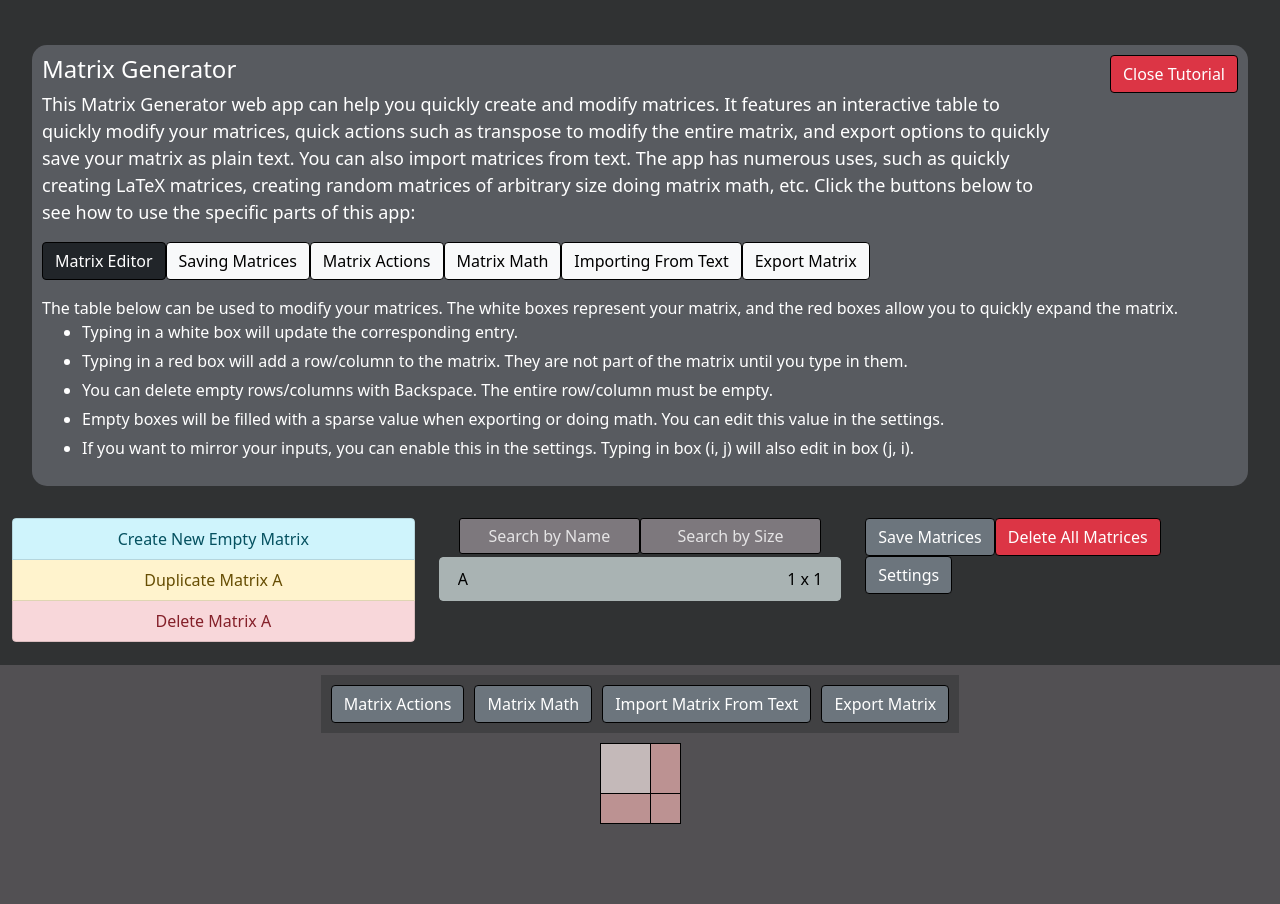
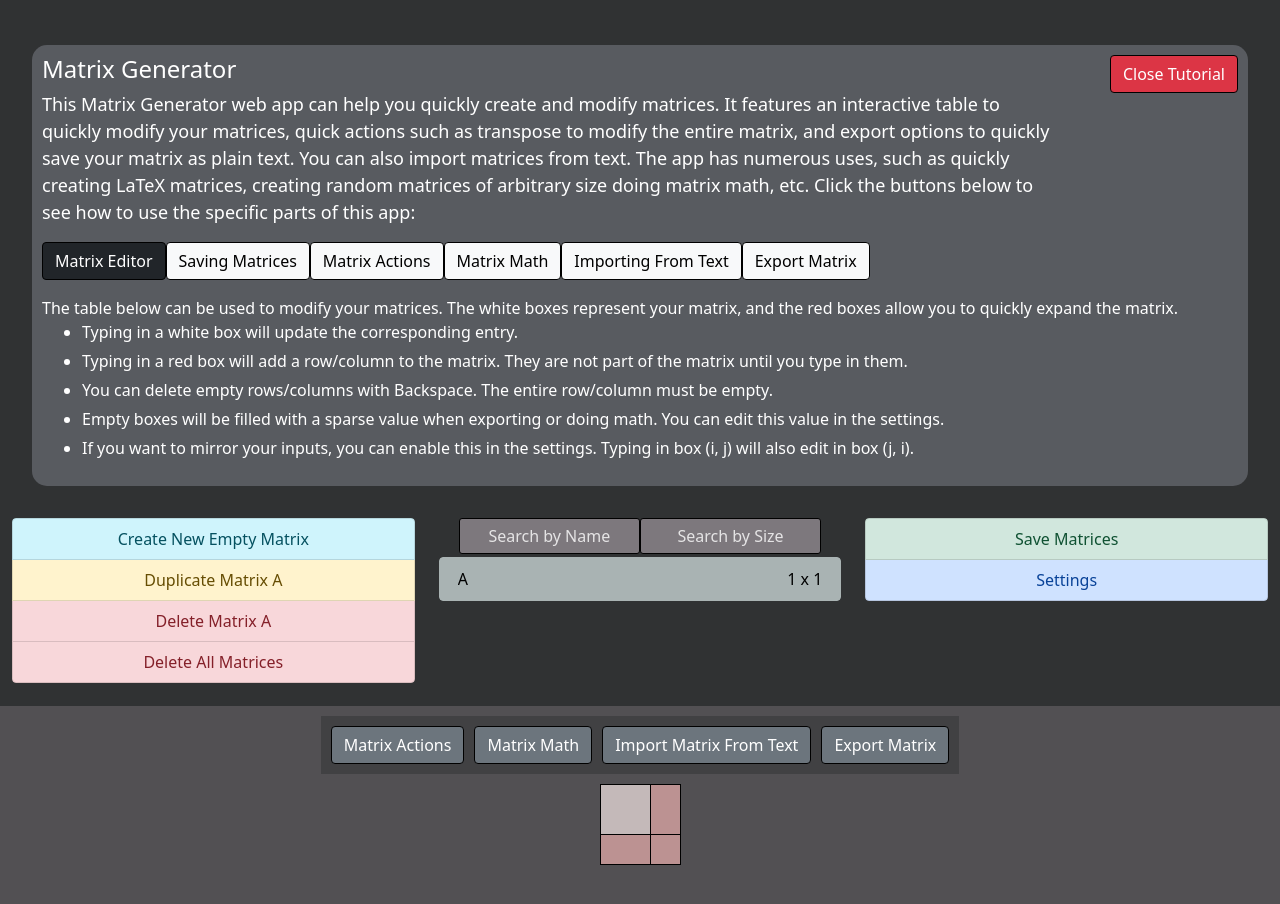
Before and after one commit to andrewctam/matrix-gen, a React (Create React App) app: page / in a window 1280 px wide. Shown: the top 904 px of the page. Built offline with nearby package versions, Linux system fonts and the light colour scheme.

Commit message:
Update UI

```diff
--- a/src/App.js
+++ b/src/App.js
@@ -21,7 +21,7 @@ function App(props) {
     useEffect( () => {
         if (autoSave)
             saveToLocalStorage();
-
+    // eslint-disable-next-line
     }, [matrices, autoSave]);
 
 
@@ -69,6 +69,7 @@ function App(props) {
     }
 
     function copyMatrix(toCopy, name = undefined) {
+        if (toCopy !== "0") {
             var tempObj = {...matrices};
             var matrixName;
             if (name === undefined) {
@@ -80,6 +81,7 @@ function App(props) {
             tempObj[matrixName] = tempObj[toCopy].map(function(arr) { return arr.slice(); });
 
             setMatrices(tempObj);
+        }
     }
 
     function setMatrix(matrix = undefined, name = undefined) {
@@ -101,11 +103,11 @@ function App(props) {
     }
 
 
-    function deleteMatrix(del) {
+    function deleteMatrix(name) {
         var tempObj = {...matrices};
+        delete tempObj[name];
+        setMatrices(tempObj);
 
-        delete tempObj[del];
-        setMatrices(tempObj);
 
     }
 
@@ -174,7 +176,7 @@ function App(props) {
         }
     }
 
-
+    /*
     function deleteMany() {
         var toDelete = window.prompt("Enter matrices to delete: (For example: \"A B C\")").split(" ");
 
@@ -182,11 +184,12 @@ function App(props) {
             deleteMatrix(toDelete[i]);
         }
     }
+    */
 
 
     function deleteAllMatrices() {
-        if (window.confirm("Delete all matrices?")) {
-            setSelection("");
+        if (selection !== "0" && window.confirm("Delete all matrices?")) {
+            setSelection("0");
             setMatrices({});
 
             if (autoSave)
--- a/src/index.css
+++ b/src/index.css
@@ -16,8 +16,6 @@ input {
 input::placeholder {
     color: rgba(255, 255, 255, 0.524);
 }
-
-
 
 .btn {
     border: 1px solid black;
--- a/src/navigation/Navigation.css
+++ b/src/navigation/Navigation.css
@@ -8,9 +8,8 @@
 
   }
 
-
 .list-group {
-    max-height: 125px;
+    max-height: 175px;
     overflow-y: auto;
     width: 100%;
     margin-bottom: 10px;
@@ -28,7 +27,6 @@
   width: 25%;
 
 }
-
 
 .info {
   overflow: auto;
@@ -70,3 +68,11 @@
   border-radius: 5px;
 
 }
+
+.settingsMenu {
+  background-color: rgb(88, 91, 96);
+  border-radius: 15px;
+  width: 95%;
+  margin: 2.5%;
+  padding: 10px;
+}
--- a/src/navigation/Navigation.js
+++ b/src/navigation/Navigation.js
@@ -2,12 +2,10 @@ import React, {useState, useEffect} from 'react';
 import ParameterBoxInput from '../inputs/ParameterBoxInput';
 import ParameterTextInput from '../inputs/ParameterTextInput';
 
+import Tutorial from './Tutorial';
 import SelectorButton from './buttons/SelectorButton';
-import AddButton from './buttons/AddButton';
-import DeleteButton from './buttons/DeleteButton';
-import DuplicateButton from './buttons/DuplicateButton';
+import MenuButton from './buttons/MenuButton';
 
-import Tutorial from './Tutorial';
 import "./Navigation.css"
 
 function Navigation(props) {
@@ -23,11 +21,12 @@ function Navigation(props) {
             window.localStorage.setItem("firstVisit;", "0");
         }
     }, [])
-
+    /*
     useEffect(() => {
         document.getElementById("selectors").scrollTop = document.getElementById("selectors").scrollHeight;
         console.log(document.getElementById("selectors").scrollHeight);
     }, [selectors])
+    */
 
     useEffect(() => {
         var tempSelectors = []
@@ -67,6 +66,7 @@ function Navigation(props) {
             });
 
         setSelectors(tempSelectors);
+    // eslint-disable-next-line
     }, [props.matrices, props.selection, searchName, searchSize]);
 
     function updateSearchName(e) {
@@ -87,7 +87,7 @@ function Navigation(props) {
         var rows = matrix.length - 1;
         var cols = matrix[0].length - 1;
 
-        if (sizeFilters.length == 1) //only a number entered
+        if (sizeFilters.length === 1) //only a number entered
             return rows === sizeFilters[0] || cols === sizeFilters[0]
         else //n x m entered
             return rows === sizeFilters[0] && cols === sizeFilters[1];
@@ -99,25 +99,45 @@ function Navigation(props) {
     }
 
     return  <div className = "row navigateBar">
-
-{showTutorial ? <Tutorial closeTutorial = {closeTutorial}/> : null}
-
-
+        {showTutorial ? <Tutorial closeTutorial = {closeTutorial}/> : null}
 
         <div className = "col-sm-4 info">
             <div id = "selectors" className="list-group">
-                    <AddButton
+                    <MenuButton
                         key = "addButton"
-                        setMatrix = {props.setMatrix} />
-                    <DuplicateButton
+                        text = {"Create New Empty Matrix"}
+                        buttonStyle = {"info"}
+                        action = {() => {props.setMatrix()}} />
+                    {props.selection !== "0" ?
+                    <MenuButton
                         key = "duplicateButton"
-                        copyMatrix = {props.copyMatrix}
-                        selection = {props.selection}/>
-                    <DeleteButton
+                        buttonStyle = {"warning"}
+                        text = {`Duplicate Matrix ${props.selection}`}
+                        action = {() => {props.copyMatrix(props.selection)}} />
+                    : null}
+
+                    {props.selection !== "0" ?
+                    <MenuButton
                         key = "deleteButton"
-                        deleteMatrix = {props.deleteMatrix}
-                        updateMatrixSelection = {props.updateMatrixSelection}
-                        selection = {props.selection}/>
+                        buttonStyle = {"danger"}
+                        text = {`Delete Matrix ${props.selection}`}
+                        action = {() => {
+                            if (props.selection !== "0" && window.confirm("Are you sure you want to delete " + props.selection + "?")) {
+                                props.deleteMatrix(props.selection);
+                                props.updateMatrixSelection("0");
+                            }
+                        }}/>
+                    : null}
+
+                    {props.selection !== "0" ?
+                    <MenuButton
+                        text = {"Delete All Matrices"}
+                        buttonStyle = {"danger"}
+                        action = {props.deleteAllMatrices}
+                    />
+                    : null}
+
+
                 </div>
         </div>
 
@@ -130,58 +150,44 @@ function Navigation(props) {
             </div>
         </div>
 
-        <div className = "col-sm-4">
+        <div className = "col-sm-4 info">
+            <div id = "selectors" className="list-group">
+                {!showTutorial ?
+                <MenuButton
+                    text = {"Show Tutorial"}
+                    buttonStyle = {"info"}
+                    action = {() => {setShowTutorial(true)}}
+                />: null}
 
-            <div>
                 {props.autoSave ? null :
-                <button
-                    className = "btn btn-secondary"
-                    onClick={() => {props.saveToLocalStorage(); alert("Matrices saved to local browser storage.");}}>
-                    {"Save Matrices"}
-                </button>}
+                <MenuButton
+                    text = {"Save Matrices"}
+                    buttonStyle = {"success"}
+                    action = {() => {props.saveToLocalStorage(); alert("Matrices saved to local browser storage.");}}
+                />
+                }
 
-                <button
-                    className = "btn btn-danger"
-                    onClick={props.deleteAllMatrices}>
-                    {"Delete All Matrices"}
-                </button>
-            </div>
-
-
-            <div>
-                <button
-                    className = {"btn " + (showSettings ? "btn-info" : "btn-secondary")}
-                    onClick={() => {setShowSettings(!showSettings)}}>
-
-                    {showSettings ? "Hide" : "Settings"}
-                </button>
-
-                {!showTutorial ?
-                <button
-                    className = "btn btn-secondary"
-                    onClick={() => {setShowTutorial(!showTutorial)}}>
-                    {"Show Tutorial"}
-                </button> : null}
+                <MenuButton
+                    text = {showSettings ? "Hide Settings" : "Settings"}
+                    buttonStyle = {"primary"}
+                    action = {() => {setShowSettings(!showSettings)}}
+                />
 
             </div>
 
 
             {showSettings ?
-            <div>
+            <div className = "settingsMenu">
                 <ParameterBoxInput isChecked = {props.autoSave} id = {"autoSave"} name={"autoSave"} text = {"Auto Save"} updateParameter={props.updateParameter}/>
                 <ParameterBoxInput isChecked = {props.mirror} id = {"mirror"} name={"mirror"} text = {"Mirror Inputs"} updateParameter={props.updateParameter}/>
                 {"Empty Element:"} <ParameterTextInput width = {"30px"} text = {props.sparseVal} id={"sparse"} updateParameter={props.updateParameter}/>
             </div> : null}
-
 
         </div>
 
 
 
     </div>
-
-
-
 }
 
 
--- a/src/navigation/Tutorial.js
+++ b/src/navigation/Tutorial.js
@@ -39,6 +39,7 @@ function Tutorial(props) {
                     <li>Mirroring your matrix will copy elements (i, j) over the diagonal to (j, i). Mirroring Rows will copy the elements above the diagonal onto those below the diagonal. Mirroring Columns does the opposite.</li>
                     <li>Fill Empty With will replace all empty boxes with the inputted element.</li>
                     <li>Fill All With will replace all boxes with the inputted element.</li>
+                    <li>Fill Diagonal with replace all entires (i, i) with the inputted element.</li>
                     <li>Randomize Matrix will replace all entries with a random integer between the specified range inclusive.</li>
                     <li>Reshape Matrix will change the dimensions of the matrix and rearrange the entries similar to NumPy's reshape. The product of the new dimensions must be equal to the product of the old dimensions.</li>
                 </ul>
@@ -62,7 +63,7 @@ function Tutorial(props) {
                         <li>The Separators format expects elements to be separated by a common character, and rows to be separated by a common character. By default, a space separates elements and new lines separate rows.</li>
                         <li>The 2D Array format expects elements to be formatted in brackets and separated by a common character.</li>
                         <li>Reshape From One Line takes all of the elements separated by a common character and reshapes it into the specified dimensions. The number of elements must be equal to the product of the dimensions</li>
-                        <li>The LaTeX format follows LaTeX's matrix syntax. Do not include the environment.</li>
+                        <li>The LaTeX format follows LaTeX's matrix syntax. Do not include the environment. You can choose if you want to automatically remove escapes from these characters: {"&%$#_{}~^\\"}</li>
                         <li>The Ignore Whitespace option will remove all whitespace before parsing your input. If you use spaces or new lines for your elements or for your settings, then this will incorrectly parse the text.</li>
 
                     </ul>
@@ -74,7 +75,7 @@ function Tutorial(props) {
                         <ul className = "tutorialList">
                         <li>The output will appear in the large text box for you to copy it.</li>
                         <li>The 2D Arrays option will export the matrix in row major order. The quick options will allow you to quickly change the settings preset values.</li>
-                        <li>The LaTeX option exports the matrix following LaTeX syntax.</li>
+                        <li>The LaTeX option exports the matrix following LaTeX syntax. You can choose if you want to automatically add escapes for these characters: {"&%$#_{}~^\\"}</li>
                     </ul>
                 </div>
                 break;
--- a/src/navigation/buttons/AddButton.js
+++ /dev/null
@@ -1,19 +0,0 @@
-import React from 'react';
-
-function AddButton(props) {
-    function setMatrix() {
-        props.setMatrix();
-    }
-
-
-    return <button type="button"
-        className = {"list-group-item list-group-item-info selector-button"}
-        onClick = {setMatrix}>
-        Create New Empty Matrix
-    </button>
-
-
-
-}
-
-export default AddButton;
--- a/src/navigation/buttons/DeleteButton.js
+++ /dev/null
@@ -1,24 +0,0 @@
-import React from 'react';
-
-function DeleteButton(props) {
-    function deleteMatrix() {
-        if (window.confirm("Are you sure you want to delete " + props.selection + "?")) {
-            props.deleteMatrix(props.selection);
-            props.updateMatrixSelection("0");
-        }
-    }
-
-    return <button type="button"
-            className = {"list-group-item list-group-item-danger selector-button"}
-            disabled = {props.selection === "0"}
-            onClick = {deleteMatrix}>
-            Delete Matrix {props.selection !== "0" ? props.selection : ""}
-        </button>
-
-
-
-
-
-}
-
-export default DeleteButton;
--- a/src/navigation/buttons/DuplicateButton.js
+++ /dev/null
@@ -1,21 +0,0 @@
-import React from 'react';
-
-
-function DuplicateButton(props) {
-
-    function copyMatrix() {
-        props.copyMatrix(props.selection);
-    }
-
-    return <button type="button"
-        className = {"list-group-item list-group-item-warning selector-button"}
-        disabled = {props.selection === "0"}
-        onClick = {copyMatrix}>
-        Duplicate Matrix {props.selection !== "0" ? props.selection : ""}
-    </button>
-
-
-
-}
-
-export default DuplicateButton;
--- /dev/null
+++ b/src/navigation/buttons/MenuButton.js
@@ -0,0 +1,15 @@
+import React from 'react';
+
+function MenuButton(props) {
+
+    return <button type="button"
+        className = {`list-group-item list-group-item-${props.buttonStyle} selector-button`}
+        onClick = {props.action}>
+        {props.text}
+    </button>
+
+
+
+}
+
+export default MenuButton;
```
Also changed, not shown: 11 other files (tests, documents, lock files or other folders). Lines whose indentation alone changed are shown as unchanged.
